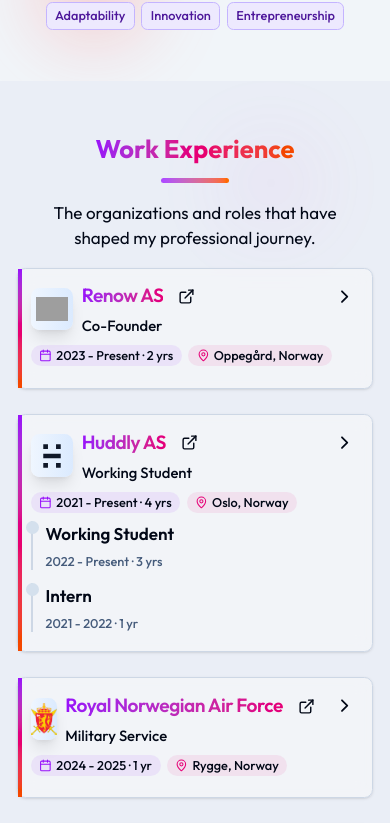
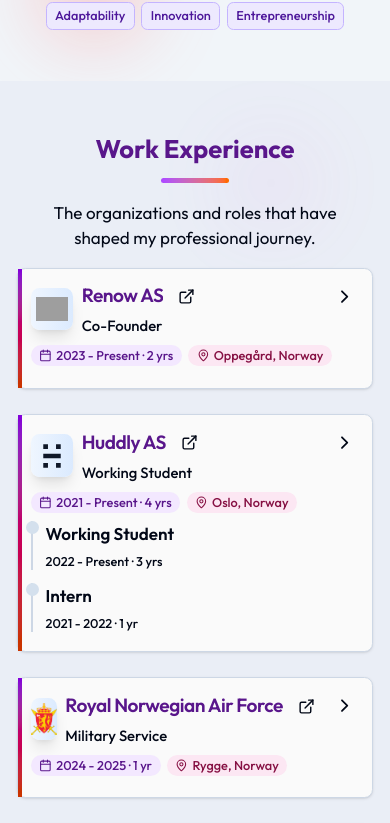
Before and after one commit to tobiasrogerhammer/portfolio, a Next.js app: page / in a window 390 px wide. Shown: the part 3075-3898 px from the top of the page. Built offline with nearby package versions, Linux system fonts and the light colour scheme; grey boxes are pictures that could not be loaded.

Commit message:
lho accessibility mobile

```diff
--- a/src/components/sections/experience.tsx
+++ b/src/components/sections/experience.tsx
@@ -99,7 +99,7 @@
       <div className="max-w-7xl mx-auto relative z-10">
         <div className="text-center mb-4 sm:mb-12">
           <div className="inline-block">
-            <h2 className="text-2xl sm:text-3xl lg:text-4xl font-bold mb-3 sm:mb-2 bg-gradient-to-r from-purple-600 via-pink-600 to-orange-600 bg-clip-text text-transparent">
+            <h2 className="text-2xl sm:text-3xl lg:text-4xl font-bold mb-3 sm:mb-2 text-purple-900 dark:text-purple-100">
               Work Experience
             </h2>
             <div className="h-1 w-16 sm:w-24 bg-gradient-to-r from-purple-500 to-orange-500 mx-auto rounded-full"></div>
@@ -112,7 +112,7 @@
         <div className="space-y-6 sm:space-y-8">
           {experiences.map((exp, index) => {
             return (
-              <Card key={index} className="group hover:shadow-xl transition-all duration-300 hover:scale-[1.02] border border-border backdrop-blur-sm hover:bg-secondary relative before:absolute before:left-0 before:top-0 before:bottom-0 before:w-1 before:bg-gradient-to-b before:from-purple-600 before:via-pink-600 before:to-orange-600" style={{ backgroundColor: 'hsl(var(--card) / 0.5)' }}>
+              <Card key={index} className="group hover:shadow-xl transition-all duration-300 hover:scale-[1.02] border border-border backdrop-blur-sm hover:bg-secondary relative before:absolute before:left-0 before:top-0 before:bottom-0 before:w-1 before:bg-gradient-to-b before:from-purple-700 before:via-pink-700 before:to-orange-700" style={{ backgroundColor: 'hsl(var(--card))' }}>
                 <CardHeader className="pb-2 sm:pb-3 px-3 sm:px-6 pt-3 sm:pt-6">
                   <div className="flex flex-col sm:flex-row sm:items-center sm:justify-between gap-2 sm:gap-3">
                     <div className="flex items-center gap-2 sm:gap-3 flex-1">
@@ -138,7 +138,7 @@
                       <div className="flex-1">
                         <div className="flex items-center justify-between gap-2">
                           <div className="flex items-center gap-2 min-w-0">
-                            <CardTitle className="text-lg sm:text-xl font-semibold bg-gradient-to-r from-purple-600 to-pink-600 bg-clip-text text-transparent truncate">
+                            <CardTitle className="text-lg sm:text-xl font-semibold text-purple-900 dark:text-purple-100 truncate">
                               {exp.company}
                             </CardTitle>
                             <a
@@ -164,16 +164,16 @@
                             )}
                           </button>
                         </div>
-                        <p className="text-sm sm:text-base text-muted-foreground mt-1 font-medium">
+                        <p className="text-sm sm:text-base text-foreground mt-1 font-medium">
                           {exp.position}
                         </p>
                       </div>
                     </div>
-                    <div className="flex flex-col sm:items-end gap-1 sm:gap-1.5 text-xs sm:text-sm text-muted-foreground">
+                    <div className="flex flex-col sm:items-end gap-1 sm:gap-1.5 text-xs sm:text-sm">
                       <div className="flex flex-row sm:flex-col gap-1.5 sm:gap-1">
-                        <div className="flex items-center gap-1 sm:gap-1.5 bg-purple-dark px-2 sm:px-2.5 py-0.5 rounded-full">
-                          <Calendar className="h-3 w-3 sm:h-4 sm:w-4 text-purple-600" />
-                          <span className="font-medium" style={{ color: 'hsl(var(--foreground))' }}>
+                        <div className="flex items-center gap-1 sm:gap-1.5 bg-purple-100 dark:bg-purple-900/50 px-2 sm:px-2.5 py-0.5 rounded-full text-purple-900 dark:text-purple-100">
+                          <Calendar className="h-3 w-3 sm:h-4 sm:w-4" aria-hidden />
+                          <span className="font-medium">
                             {(() => {
                               const range = exp.positions
                                 ? `${exp.positions[exp.positions.length - 1].duration.split(' - ')[0]} - ${exp.positions[0].duration.split(' - ')[1]}`
@@ -183,9 +183,9 @@
                             })()}
                           </span>
                         </div>
-                        <div className="flex items-center gap-1 sm:gap-1.5 bg-pink-dark px-2 sm:px-2.5 py-0.5 rounded-full">
-                          <MapPin className="h-3 w-3 sm:h-4 sm:w-4 text-pink-600" />
-                          <span className="font-medium" style={{ color: 'hsl(var(--foreground))' }}>{exp.location}</span>
+                        <div className="flex items-center gap-1 sm:gap-1.5 bg-pink-100 dark:bg-pink-900/50 px-2 sm:px-2.5 py-0.5 rounded-full text-pink-900 dark:text-pink-100">
+                          <MapPin className="h-3 w-3 sm:h-4 sm:w-4" aria-hidden />
+                          <span className="font-medium">{exp.location}</span>
                         </div>
                       </div>
                     </div>
@@ -202,7 +202,7 @@
                             <h4 className="text-base sm:text-lg font-semibold" style={{ color: 'hsl(var(--foreground))' }}>
                               {pos.title}
                             </h4>
-                            <span className="text-xs sm:text-sm font-medium" style={{ color: 'hsl(215 28% 38%)' }}>
+                            <span className="text-xs sm:text-sm font-medium text-foreground">
                               {(() => {
                                 const tenure = formatTenure(pos.duration)
                                 return tenure ? `${pos.duration} · ${tenure}` : pos.duration
```
